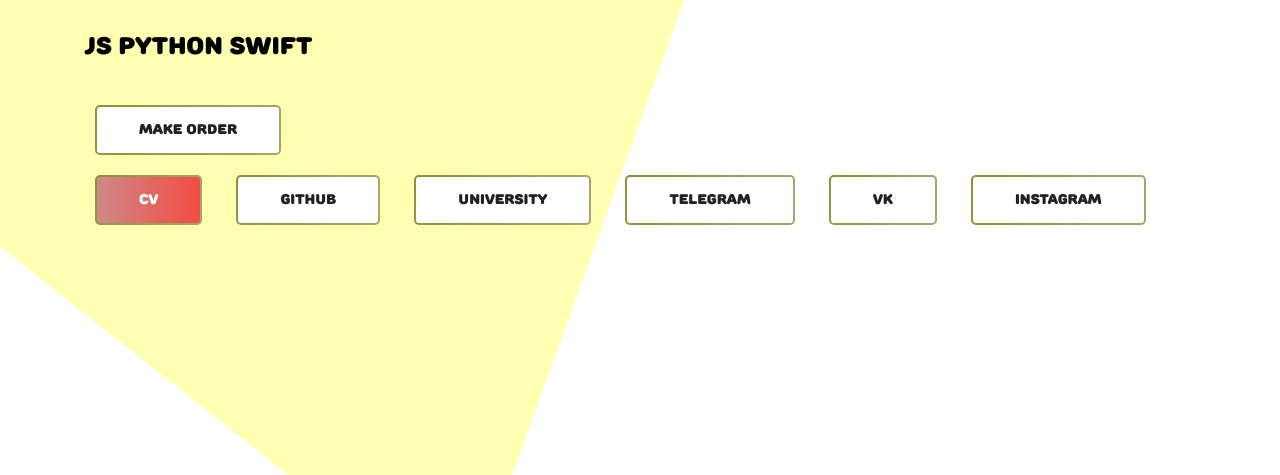
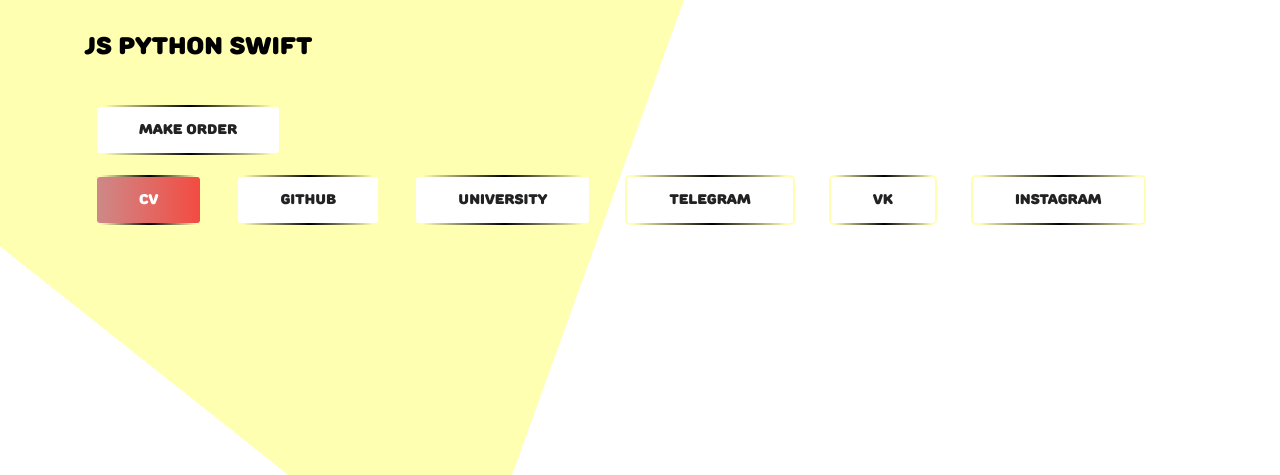
Before and after one commit to D1gout/D1gout.github.io, a plain HTML site: page index.html in a window 1280 px wide. Shown: the part 325-800 px from the top of the page. Drawn offline with Linux system fonts and the light colour scheme.

Commit message:
Update style.css

```diff
--- a/css/style.css
+++ b/css/style.css
@@ -121,7 +121,7 @@
   -webkit-background-clip: text;
   -webkit-text-fill-color: transparent; }
 
-/* End Gradient Area css
+/* End Gradient Area css linear-gradient(90deg, rgba(255,255,178,1) 5%, rgba(0,0,0,1) 51%, rgba(255,255,178,1) 95%);
 ============================================================================================ */
 .primary_btn {
   display: inline-block;
@@ -139,23 +139,23 @@
   border-radius: 5px;
   background-origin: border-box;
   background-clip: content-box, border-box;
-  background-image: linear-gradient(to right, #cd8a8a 0%, #f44a40 100%), radial-gradient(circle at top left, #8f8f35, #a5a570);
+  background-image: linear-gradient(to right, #cd8a8a 0%, #f44a40 100%), linear-gradient(90deg, rgba(255,255,178,1) 5%, rgba(0,0,0,1) 51%, rgba(255,255,178,1) 95%);
   border: double 2px transparent;
   box-shadow: 0px 10px 30px #ffffb2; }
   .primary_btn span {
     padding: 0 42px; }
   .primary_btn.tr-bg {
-    background-image: linear-gradient(#ffffff, #ffffff), radial-gradient(circle at top left, #8f8f35, #a5a570);
+    background-image: linear-gradient(#ffffff, #ffffff), linear-gradient(90deg, rgba(255,255,178,1) 5%, rgba(0,0,0,1) 51%, rgba(255,255,178,1) 95%);
     border: 2px solid transparent;
     color: #222222;
     box-shadow: none; }
     .primary_btn.tr-bg:hover {
-      background-image: linear-gradient(to right, #cd8a8a 0%, #f44a40 100%), radial-gradient(circle at top left, #8f8f35, #a5a570);
+      background-image: linear-gradient(to right, #cd8a8a 0%, #f44a40 100%), linear-gradient(90deg, rgba(255,255,178,1) 5%, rgba(0,0,0,1) 51%, rgba(255,255,178,1) 95%);
       border: double 2px transparent;
       color: #ffffff;
       box-shadow: 0px 10px 30px #ffffb2; }
   .primary_btn:hover {
-    background-image: linear-gradient(#ffffff, #ffffff), radial-gradient(circle at top left, #8f8f35, #a5a570);
+    background-image: linear-gradient(#ffffff, #ffffff), linear-gradient(90deg, rgba(255,255,178,1) 5%, rgba(0,0,0,1) 51%, rgba(255,255,178,1) 95%);
     border: 2px solid #000000;
     color: #222222;
     box-shadow: none;
```
